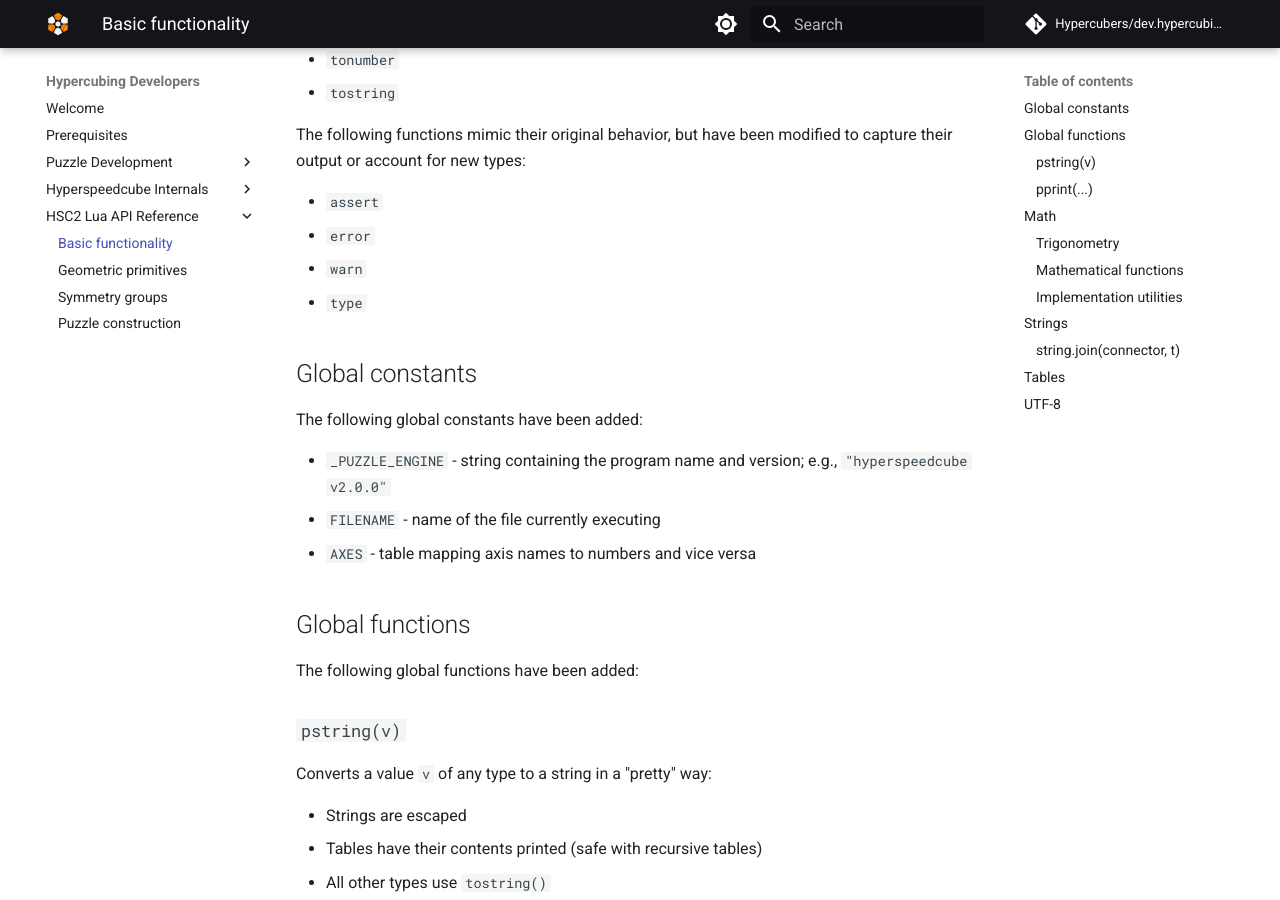
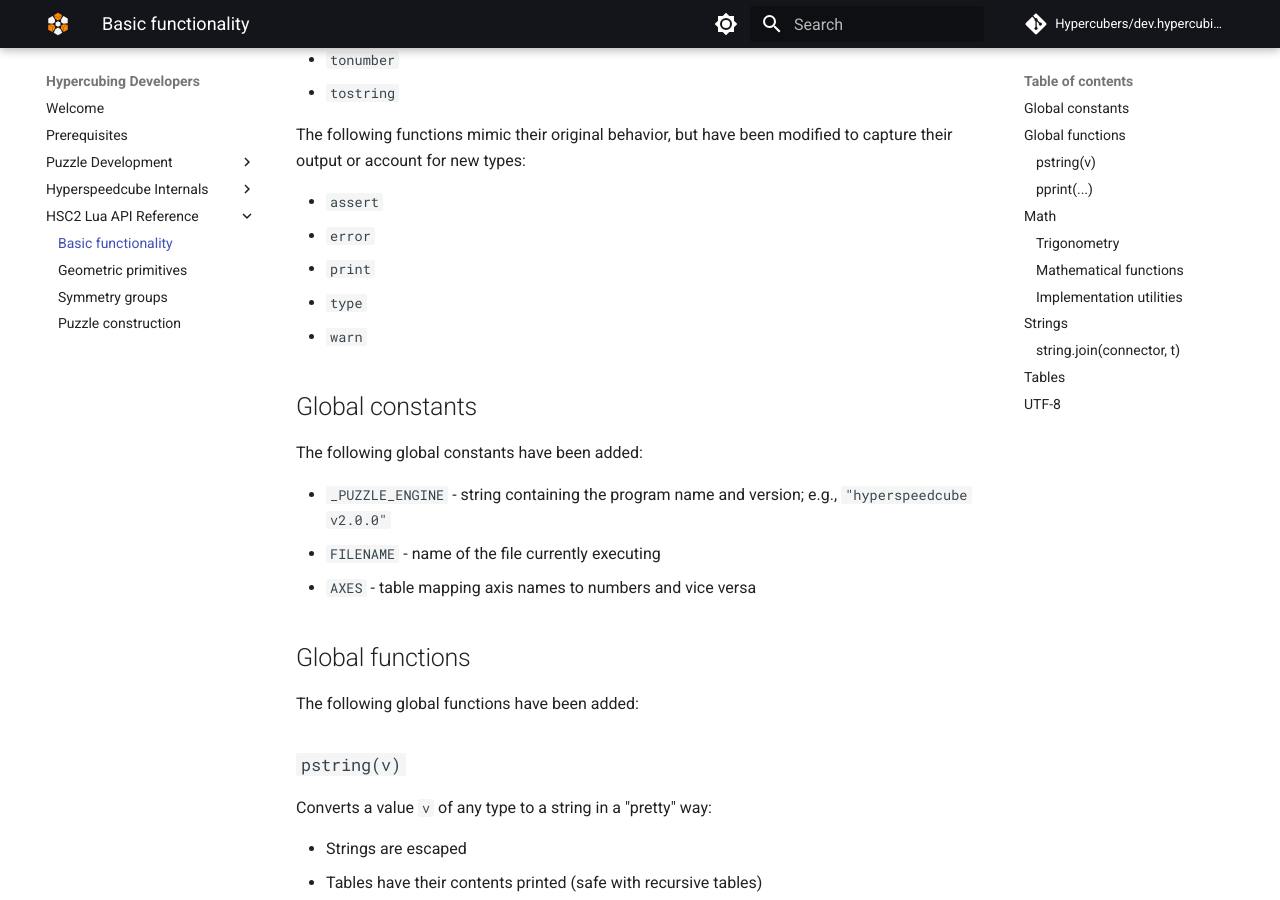
Before and after one commit to Hypercubers/dev.hypercubing.xyz, an MkDocs documentation site: the page built from docs/lua/basic.md, in a window 1280 px wide and 900 px high, scrolled down 468 px. Built offline with MkDocs 1.6.1 and Material for MkDocs 9.7.7, drawn with Linux system fonts in a browser that asks for light colours; comment, search, counter and statistics services are not loaded.

Commit message:
Add `print` function

```diff
--- a/docs/lua/basic.md
+++ b/docs/lua/basic.md
@@ -18,8 +18,9 @@ The following functions mimic their original behavior, but have been modified to
 
 - `assert`
 - `error`
+- `print`
+- `type`
 - `warn`
-- `type`
 
 ## Global constants
 
```
